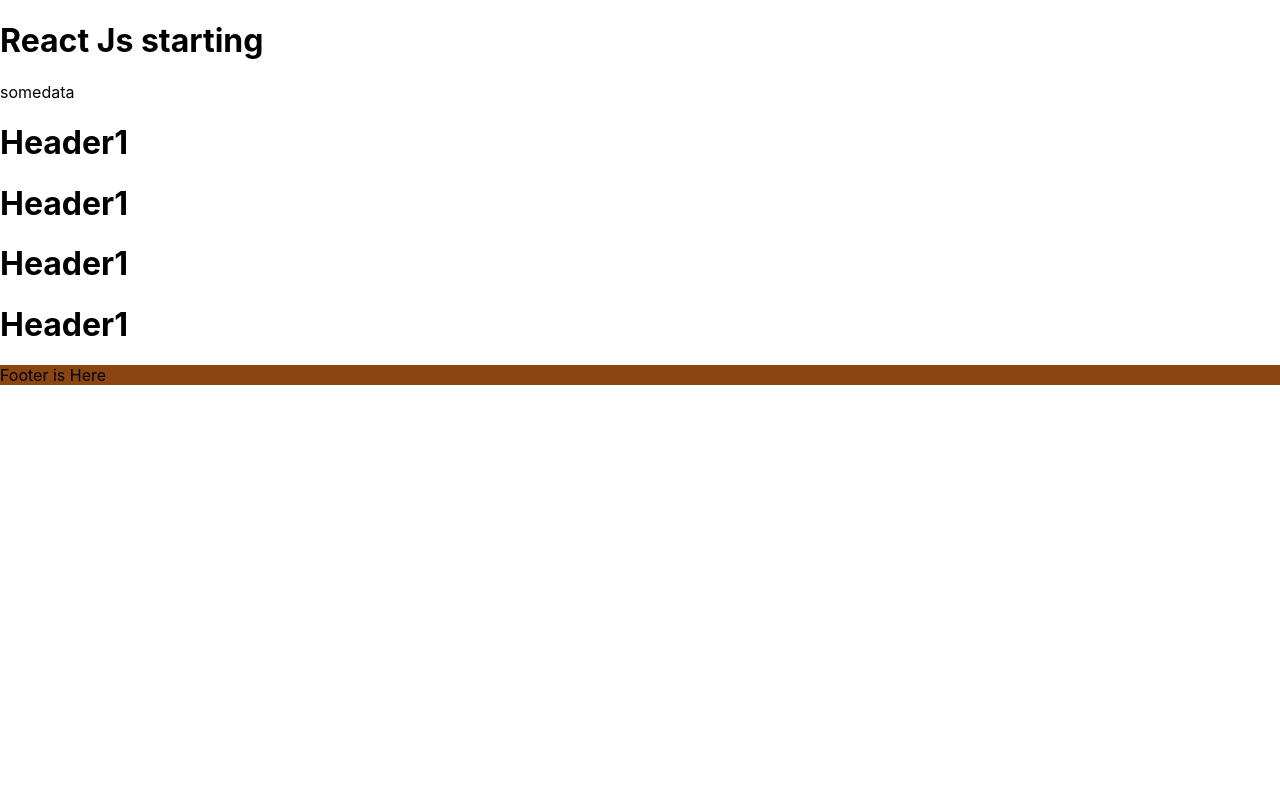
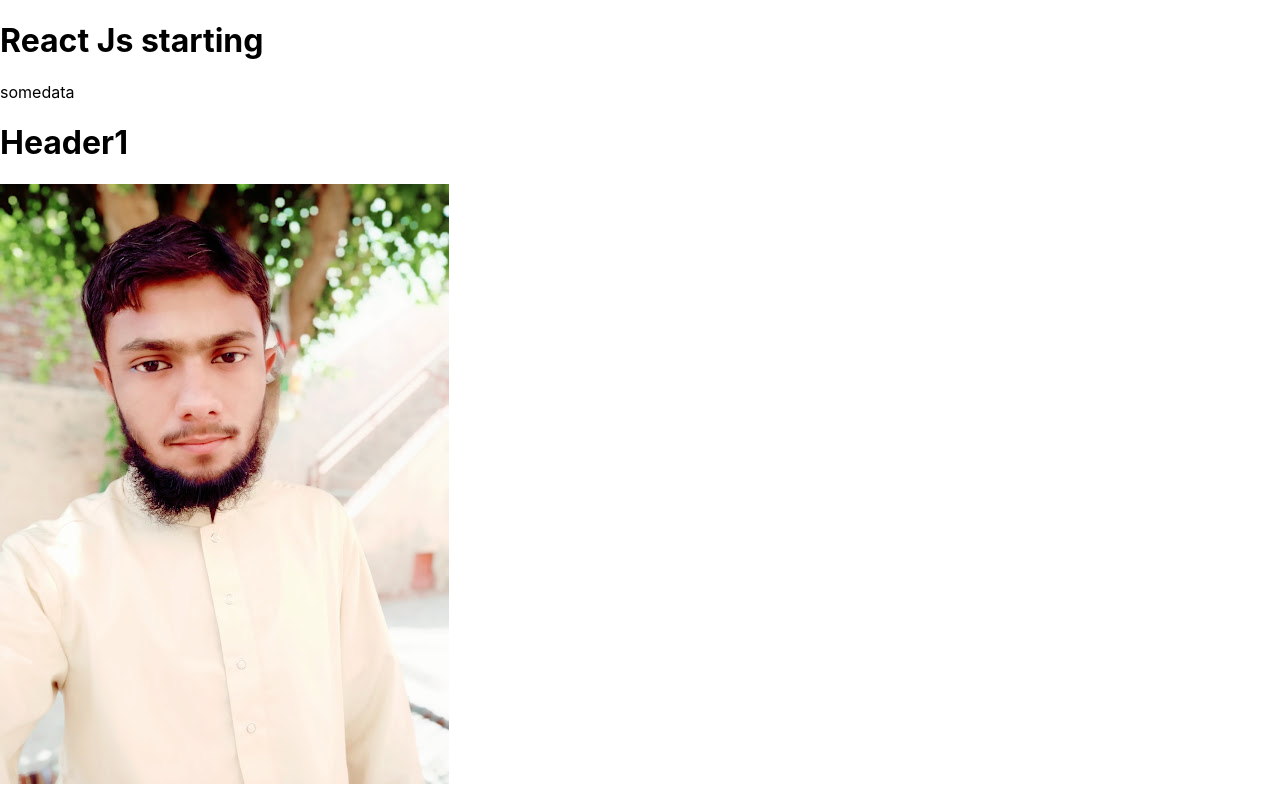
Before and after one commit to awais882s/React-Js, a React (Create React App) app in the folder test-app/: page / in a window 1280 px wide. Shown: the top 800 px of the page. Built offline with nearby package versions, Linux system fonts and the light colour scheme.

Commit message:
basic concepts use in React

```diff
--- a/test-app/src/App.js
+++ b/test-app/src/App.js
@@ -24,3 +24,9 @@ function App() {
 }
 
 export default App;
+
+// Things to remember while converting your HTML + CSS into React.Js
+// import CSS file using > import "path/file.name"
+// import your images > import imagename from path
+// change your CSS class keyword into ClassName
+// every tag should be seld closed
--- a/test-app/src/components/Header.js
+++ b/test-app/src/components/Header.js
@@ -1,12 +1,17 @@
+import awais from "../Assets/awais.jpg";
 function Header() {
   return (
     <div>
       <h1>Header1</h1>
+      <img src={awais} alt="awais iqbal" />
     </div>
   );
 }
 
 export default Header;
+
+// whenever we want to use js in react jsx we will {paste your js here}
+
 // export function Footer() {
 //     return (
 //       <div>
```
Also changed, not shown: test-app/src/Assets/awais.jpg (added).
